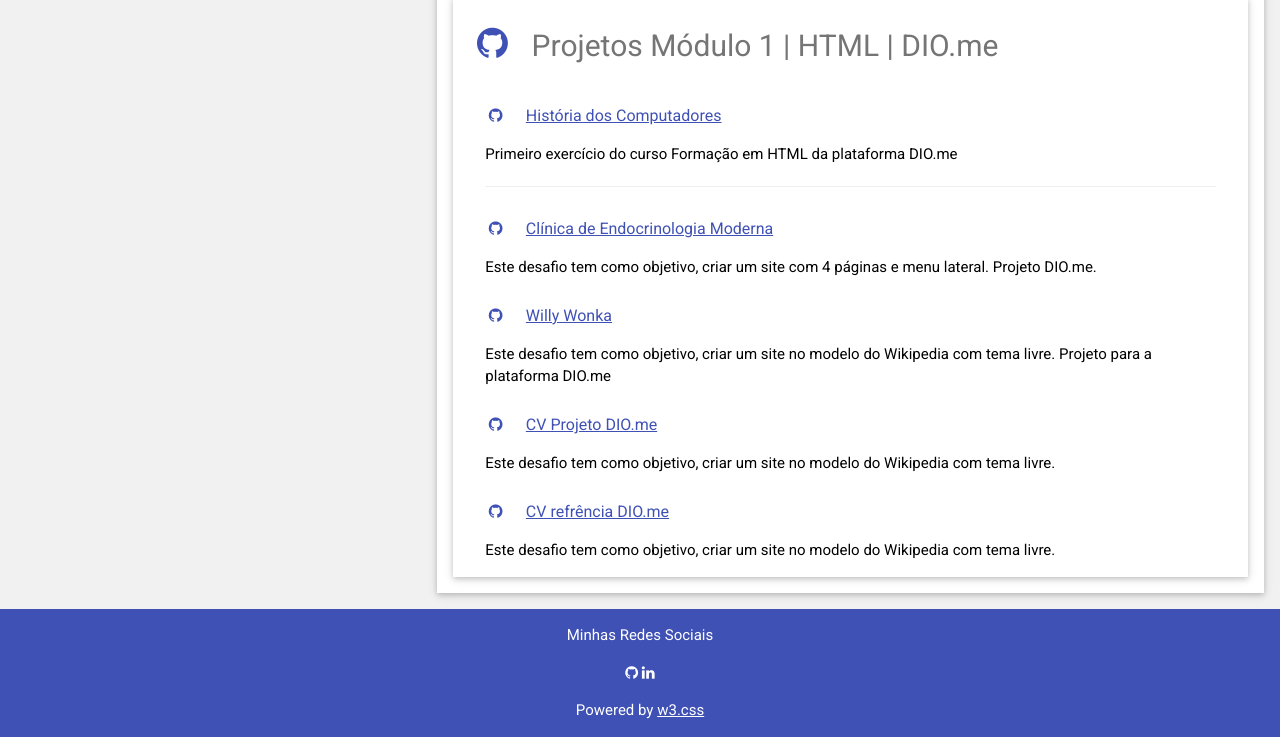
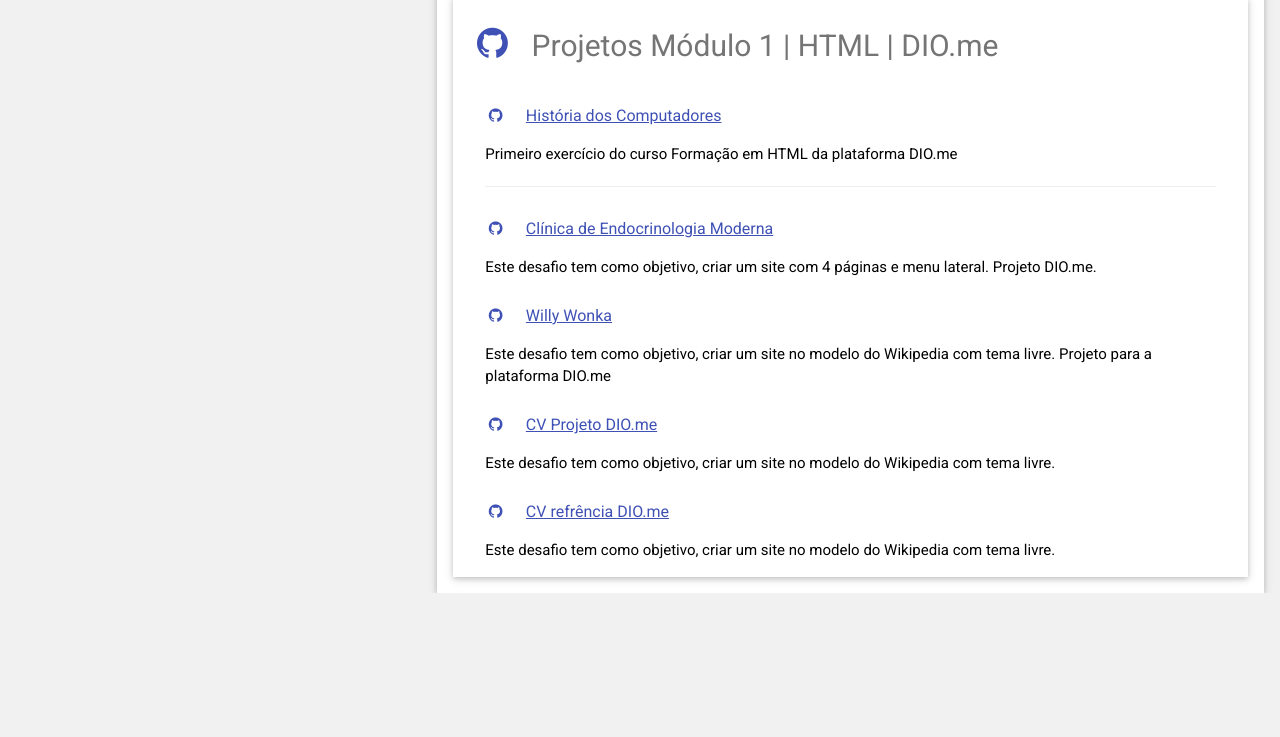
Before and after one commit to FabioRobertiCosta/cv-html-dio, a plain HTML site: page index.html in a window 1280 px wide. Shown: the part 2973-3710 px from the top of the page. After the commit the page ends 3566 px from the top, so only its background shows below. Drawn offline with nearby package versions, Linux system fonts and the light colour scheme.

Commit message:
no footer

```diff
--- a/index.html
+++ b/index.html
@@ -288,12 +288,12 @@
       <!-- End Page Container -->
     </div>
 
-    <footer class="w3-container w3-indigo w3-center w3-margin-top">
+    <!-- <footer class="w3-container w3-indigo w3-center w3-margin-top">
       <p>Minhas Redes Sociais</p>
       <a href="https://github.com/FabioRobertiCosta" target="_blank"><i class="fa fa-github w3-hover-opacity"></i></a>
       <a href="https://www.linkedin.com/in/dev-fabio-roberti-costa" target="_blank"><i class="fa fa-linkedin w3-hover-opacity"></i></a>
       <p>Powered by <a href="https://www.w3schools.com/w3css/default.asp" target="_blank">w3.css</a></p>
-    </footer>
+    </footer> -->
 
   </body>
 
```
